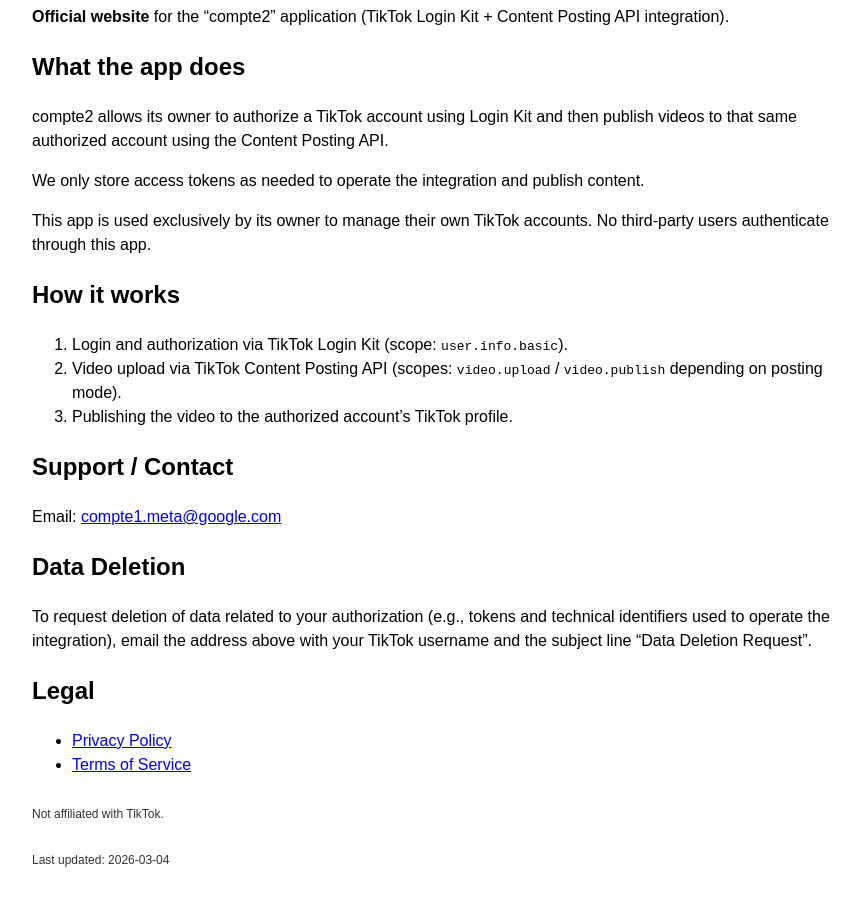
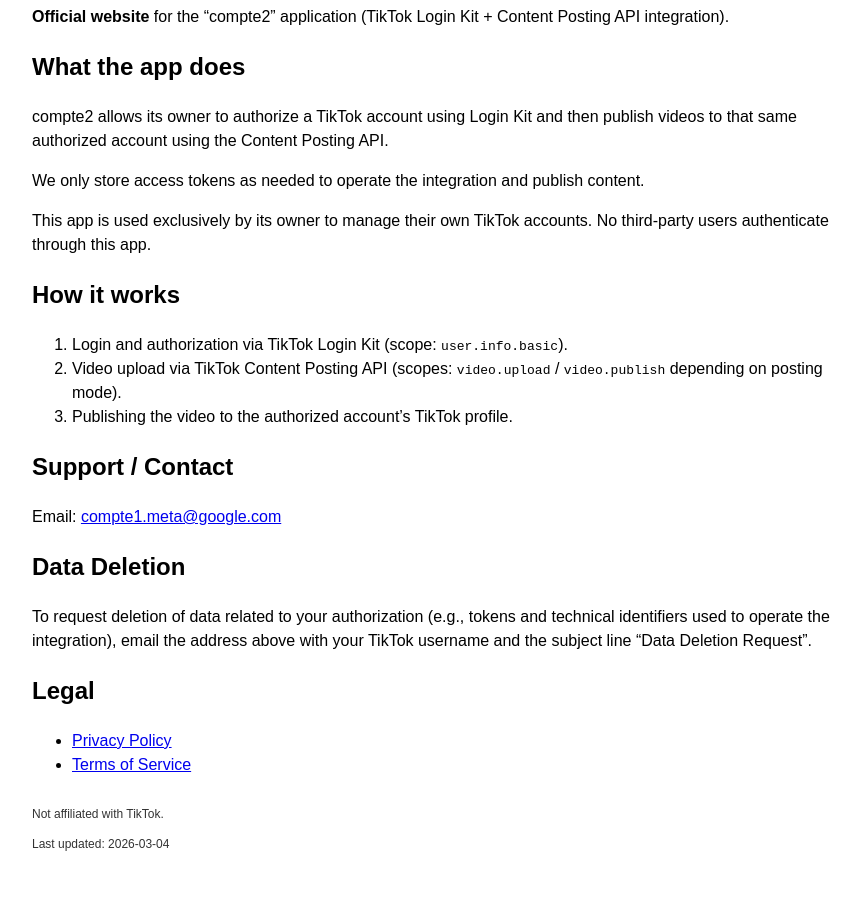
Before and after one commit to redingotte/tiktok-bot-legal, a plain HTML site: page index.html in a window 1280 px wide. Shown: the part 104-1010 px from the top of the page, without its empty margins (198-1059 px from the left). Drawn offline with Linux system fonts and the light colour scheme.

Commit message:
Update index.html

```diff
--- a/index.html
+++ b/index.html
@@ -46,7 +46,7 @@
   <p style="margin-top: 28px; font-size: 12px; opacity: 0.8;">
     Not affiliated with TikTok.
   </p>
-    <p style="margin-top: 28px; font-size: 12px; opacity: 0.8;">
+  <p style="margin-top: 10px; font-size: 12px; opacity: 0.8;">
     Last updated: 2026-03-04
   </p>
 </body>
```
